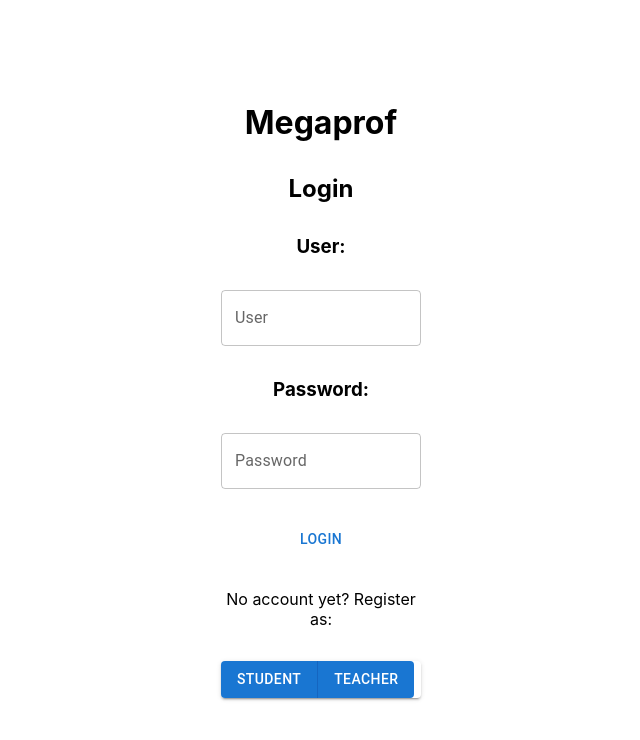
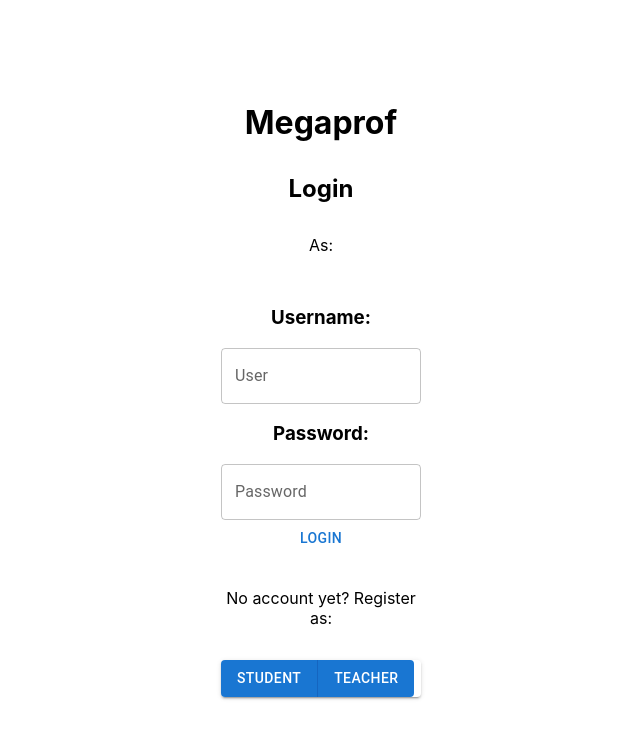
Before and after one commit to GonzaloSuarezT/ProyectoFinal_DBP, a React (Create React App) app in the folder reactProject/: page / in a window 1280 px wide. Shown: the top 740 px of the page, without its empty margins (319-959 px from the left). Built offline with nearby package versions, Linux system fonts and the light colour scheme; no server answers.

Commit message:
Update 14

```diff
--- a/reactProject/src/components/Login.jsx
+++ b/reactProject/src/components/Login.jsx
@@ -1,30 +1,45 @@
 import React, { useEffect } from 'react';
 import {  Box, Button, ButtonGroup, Stack, TextField } from "@mui/material";
 import { useState } from "react";
+import axios from "axios";
+
+var isStudent=true;
+
+const Login = () => {
+  const [data, setData] = useState({
+    username: "",
+    password: ""
+  });
+
+  const handleChange = (e) => {
+    const value = e.target.value;
+    setData({
+      ...data,
+      [e.target.name]: value
+    });
+  };
+
+    const handleSubmit = (e) => {
+      e.preventDefault();
+      const userData = {
+        username: data.username,
+        password: data.password
+      };
+
+      axios.get(`http://127.0.0.1:5000/students/get/${userData.username}`)
+      .then((response) => {
+        //console.log(response.status, response.data.token);
+        //window.location.href = "/cursos";
+        setData(response.data);
+        alert(response.username);
+      }).catch((err) => {
+
+     })
+
+      ;
 
 
-
-const Login = () => {
-    const [username, setUsername] = useState("");
-    const [password, setPassword] = useState("");
-
-  useEffect(() => {
-    async function hacerConsultaHTTP(params) {
-        await fetch("www.google.com");
-    }
-    return () => {
-        hacerConsultaHTTP()
     };
-  }, []); //2do parametro arreglo de dependencias (el que cambie)
-
-  function usernameHandler(event) {
-    console.log(event.target.value);
-    setUsername(event.target.value);
-  }
-
-  const passwordHandler = (event) => {
-    setPassword(event.target.value);
-  };
 
 
     return (
@@ -38,24 +53,35 @@ const Login = () => {
         <Stack spacing={4} width={200}>
           <h1>Megaprof</h1>
           <h2>Login</h2>
-          <h3>User:{username}</h3>
+          <p>As:</p>
+
+
+
+          <form onSubmit={handleSubmit}>
+          <h3>Username:</h3>
 
           <TextField
             id="outlined-basic"
+            name='username'
             label="User"
             variant="outlined"
-            onChange={usernameHandler}
+            value={data.username}
+            onChange={handleChange}
           />
-          <h3>Password:{password}</h3>
+          <h3>Password:</h3>
           <TextField
-            id="outlined-basic2"
+            id="outlined-basic3"
             label="Password"
+            name='password'
             variant="outlined"
-            onChange={passwordHandler}
             type={"password"}
+            value={data.password}
+            onChange={handleChange}
           />
 
-          <Button>login</Button>
+          <Button type="submit">login</Button>
+          </form>
+
           <p>No account yet? Register as:</p>
           <ButtonGroup variant="contained" aria-label="outlined primary button group">
   <div>
```
Also changed, not shown: 1 other file (tests, documents, lock files or other folders).
